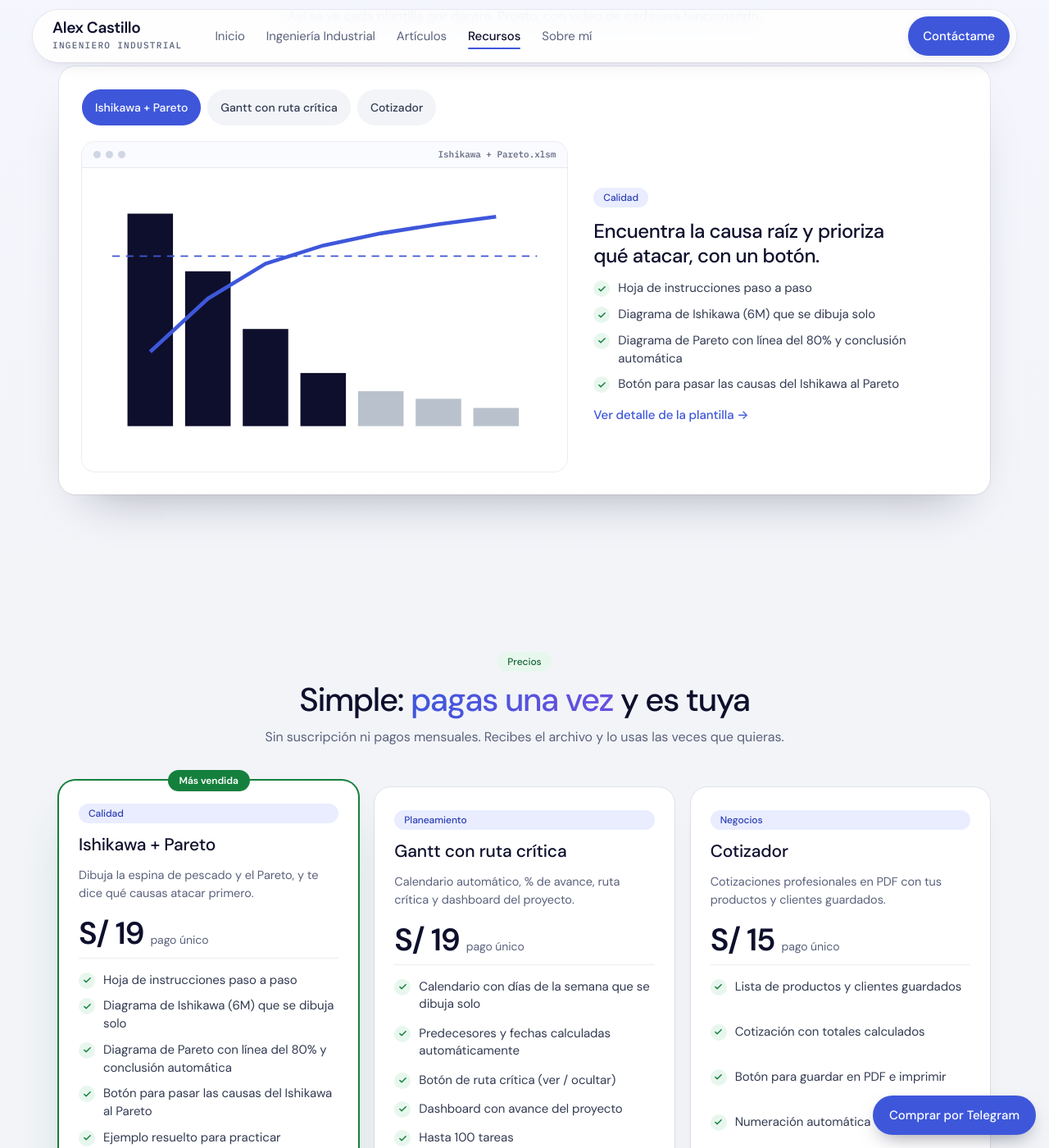
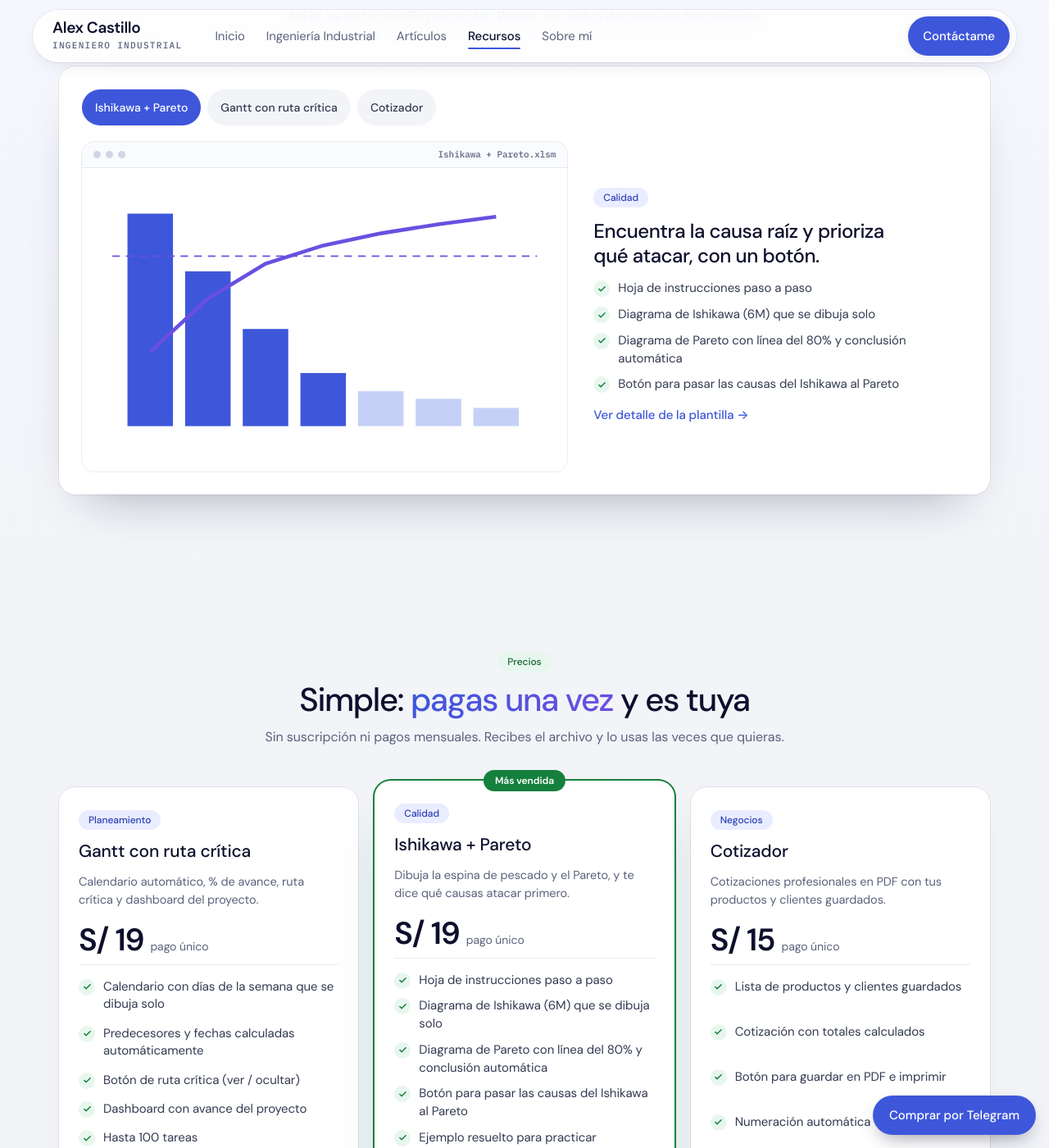
Before and after one commit to AlexCastilloFar/AlexCastilloFar.github.io, a Jekyll site: the page built from plantillas/index.html, in a window 1280 px wide and 1400 px high, scrolled down 1632 px. Shown: the whole window at 82% size. Built offline with Jekyll 4.4.1, drawn with Linux system fonts in a browser that asks for light colours; some of the changed text lies outside the part shown.

Commit message:
Vista previa 13

```diff
--- a/_includes/thumb-pareto.html
+++ b/_includes/thumb-pareto.html
@@ -1 +1 @@
-<svg viewBox="0 0 320 200" style="width:100%;height:100%;display:block"><rect width="320" height="200" fill="#fff"/><g fill="#0d0f2c"><rect x="30" y="30" width="30" height="140"/><rect x="68" y="68" width="30" height="102"/><rect x="106" y="106" width="30" height="64"/><rect x="144" y="135" width="30" height="35"/></g><g fill="#b9c2cc"><rect x="182" y="147" width="30" height="23"/><rect x="220" y="152" width="30" height="18"/><rect x="258" y="158" width="30" height="12"/></g><line x1="20" y1="58" x2="300" y2="58" stroke="#3e57da" stroke-dasharray="5 4"/><polyline fill="none" stroke="#3e57da" stroke-width="2.5" points="45,121 83,86 121,63 159,51 197,43 235,37 273,32"/></svg>
+<svg viewBox="0 0 320 200" style="width:100%;height:100%;display:block"><rect width="320" height="200" fill="#fff"/><g fill="#3e57da"><rect x="30" y="30" width="30" height="140"/><rect x="68" y="68" width="30" height="102"/><rect x="106" y="106" width="30" height="64"/><rect x="144" y="135" width="30" height="35"/></g><g fill="#c6d0f7"><rect x="182" y="147" width="30" height="23"/><rect x="220" y="152" width="30" height="18"/><rect x="258" y="158" width="30" height="12"/></g><line x1="20" y1="58" x2="300" y2="58" stroke="#6a4fe0" stroke-dasharray="5 4"/><polyline fill="none" stroke="#6a4fe0" stroke-width="2.5" points="45,121 83,86 121,63 159,51 197,43 235,37 273,32"/></svg>
--- a/assets/css/style.css
+++ b/assets/css/style.css
@@ -1022,3 +1022,4 @@ body.s-plantillas main{background:#fff}
 .pl-btn-blanco:hover{background:#eef1ff}
 .pl-btn-borde{background:transparent;color:#fff;box-shadow:inset 0 0 0 1.5px rgba(255,255,255,.7)}
 .pl-btn-borde:hover{background:rgba(255,255,255,.1)}
+.pl-precio .pl-tag{align-self:flex-start}
--- a/plantillas/index.html
+++ b/plantillas/index.html
@@ -76,7 +76,11 @@ description: Plantillas de Excel con macros para Ishikawa, Pareto, Gantt y cotiz
   <div class="wrap">
     <div class="pl-head"><span class="pl-tag verde">Precios</span><h2>Simple: <span class="pl-grad">pagas una vez</span> y es tuya</h2><p>Sin suscripción ni pagos mensuales. Recibes el archivo y lo usas las veces que quieras.</p></div>
     <div class="pl-precios">
-      {% for p in site.data.plantillas %}
+      {% assign top_p = site.data.plantillas | where: "id", destacada | first %}
+      {% assign otras = site.data.plantillas | where_exp: "x", "x.id != destacada" %}
+      {% assign orden = "" | split: "" %}
+      {% for x in otras %}{% if forloop.index == 1 %}{% assign orden = orden | push: x %}{% if top_p %}{% assign orden = orden | push: top_p %}{% endif %}{% else %}{% assign orden = orden | push: x %}{% endif %}{% endfor %}
+      {% for p in orden %}
       {% assign top = false %}{% if p.id == destacada %}{% assign top = true %}{% endif %}
       <div class="pl-precio{% if top %} top{% endif %}">
         {% if top %}<span class="pl-badge">Más vendida</span>{% endif %}
```
